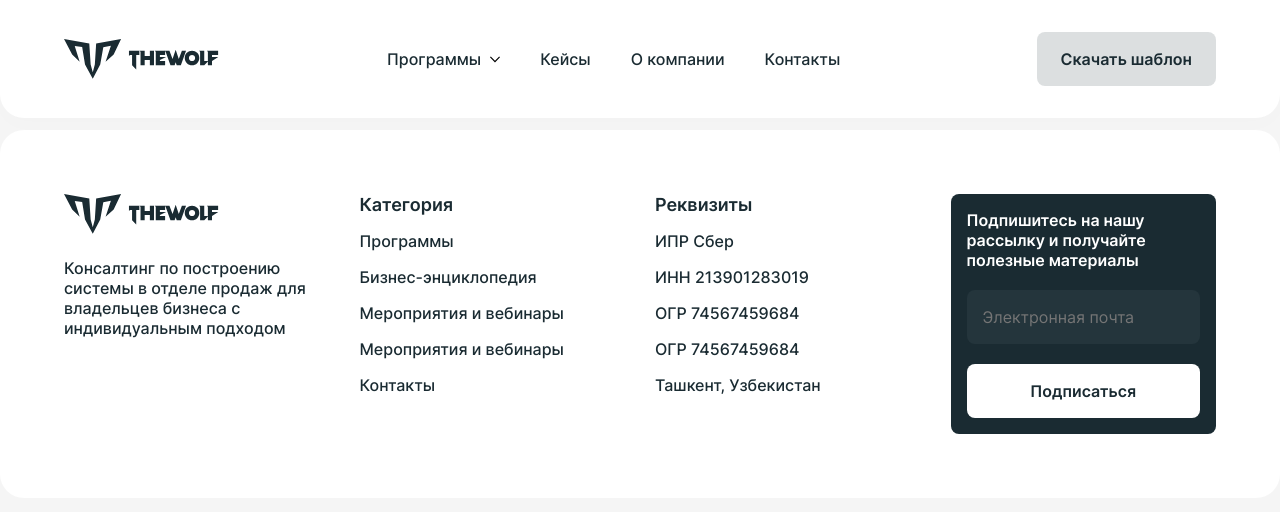
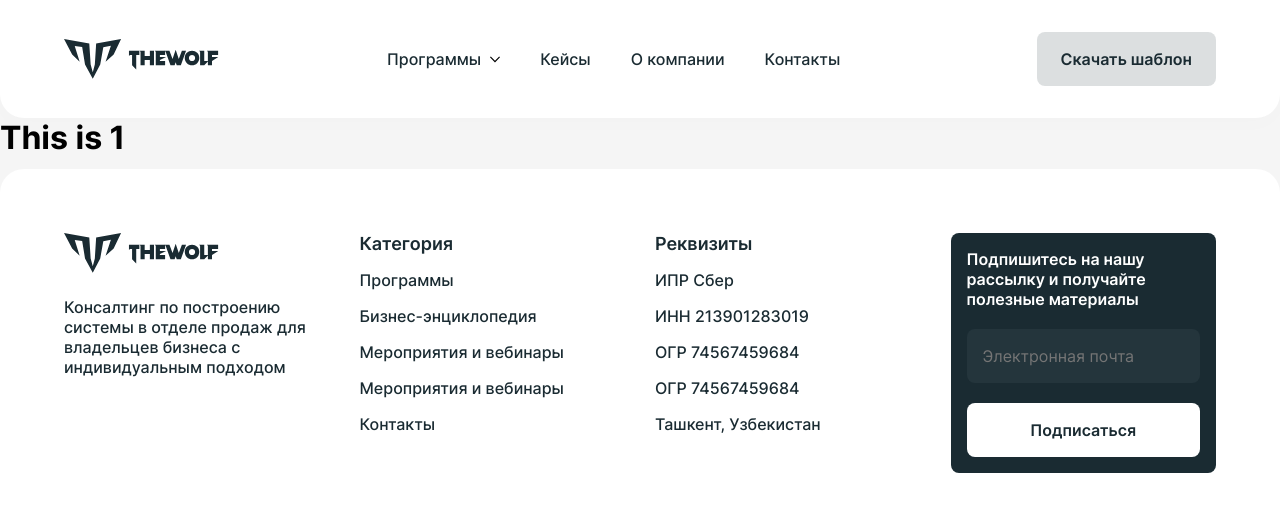
Before and after one commit to ZICOsite/wolf, a Vue app: page /case/1 in a window 1280 px wide. Shown: the top 512 px of the page. Built offline with nearby package versions, Linux system fonts and the light colour scheme; what vue-awesome-paginate would draw is missing.

Commit message:
add dynamic route for case

```diff
--- /dev/null
+++ b/src/pages/CasePage.vue
@@ -0,0 +1,12 @@
+<script setup>
+import { useRoute } from "vue-router";
+
+const route = useRoute()
+
+</script>
+
+<template>
+    <main>
+        <h1>This is {{ route.params.id }}</h1>
+    </main>
+</template>
--- a/src/router/index.js
+++ b/src/router/index.js
@@ -20,6 +20,11 @@ const router = createRouter({
       component: () => import("@/pages/CasesPage.vue"),
     },
     {
+      path: "/case/:id",
+      name: "case",
+      component: () => import("@/pages/CasePage.vue"),
+    },
+    {
       path: "/about",
       name: "about",
       component: () => import("@/pages/AboutPage.vue"),
--- a/src/views/casesView/CasesView.vue
+++ b/src/views/casesView/CasesView.vue
@@ -31,8 +31,8 @@ const test = async (type = "") => {
   const res = await axios.get(
     `http://45.153.70.250:8000/api/v1/site/case/list/?type=${type}`
   );
-  console.log(res);
-  ts.value = res.data;
+  // console.log(res);
+  // ts.value = res.data;
 };
 
 test();
@@ -61,15 +61,17 @@ const currentPage = ref(1);
           </li>
         </ul>
         <div class="cases__content-cards">
-          <Card class="cases__card" v-for="item in ts" :key="item">
-            <img src="@i/card-img.png" alt="" class="cases__card-image" />
-            <Typography tagName="h3" class="cases__card-title">Milliard Club</Typography>
-            <Typography tagName="p" class="cases__card-txt">Подняли перформанс команды на 26% и помогли вырасти в 2х больше</Typography>
-          </Card>
+          <RouterLink :to="'/case/' + item" v-for="item in 9" :key="item" class="cases__content-link">
+            <Card class="cases__card">
+              <img src="@i/card-img.png" alt="" class="cases__card-image" />
+              <Typography tagName="h3" class="cases__card-title">Milliard Club</Typography>
+              <Typography tagName="p" class="cases__card-txt">Подняли перформанс команды на 26% и помогли вырасти в 2х больше</Typography>
+            </Card>
+          </RouterLink>
         </div>
         <vue-awesome-paginate
           class="cases__content-paginate"
-          :total-items="ts.length"
+          :total-items="20"
           :items-per-page="9"
           :max-pages-shown="5"
           v-model="currentPage"
```
